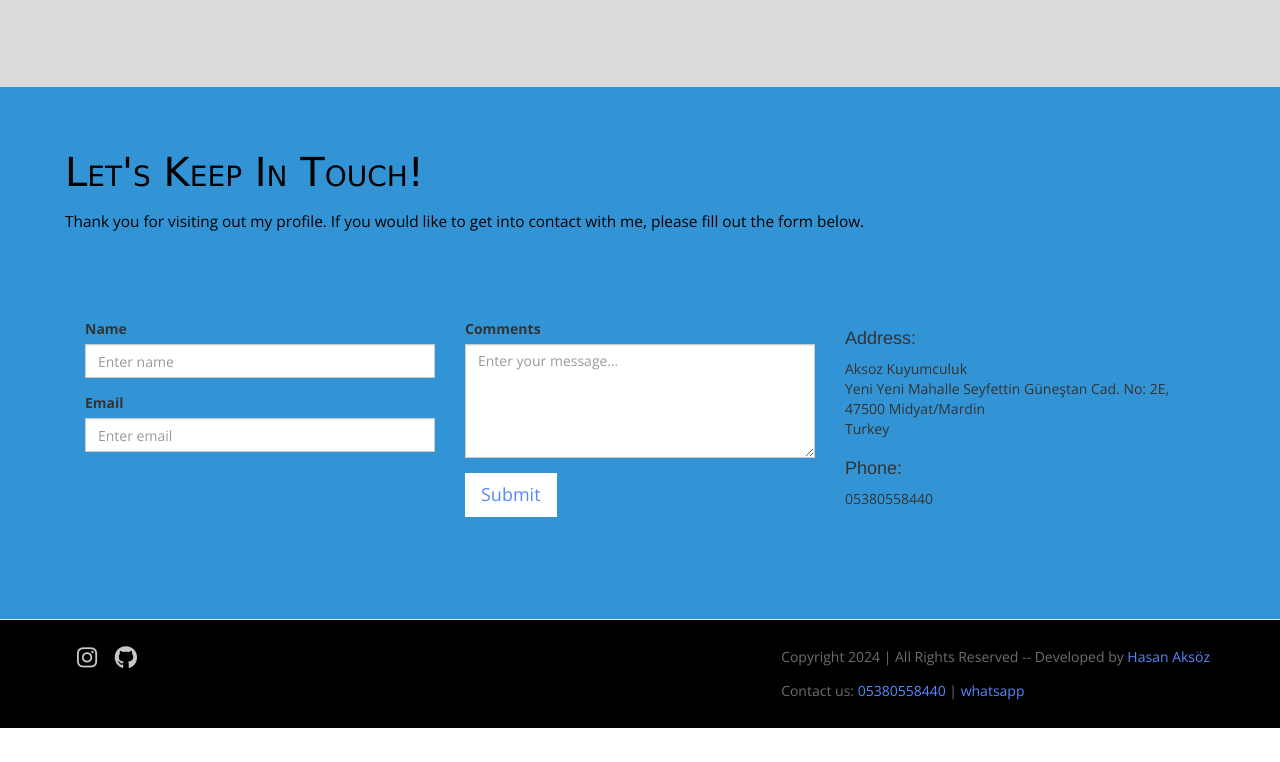
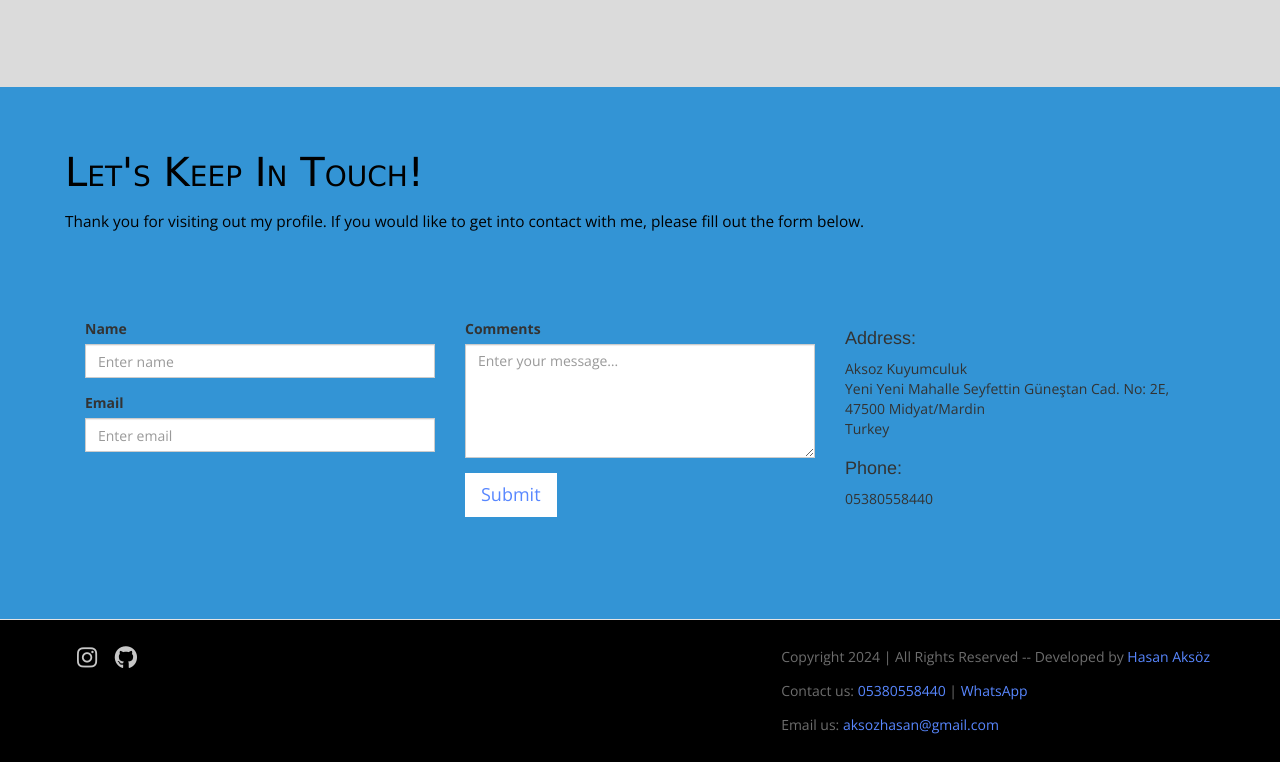
Before and after one commit to Hasanaksoz47/hasanaksoz.com, a plain HTML site: page index.html in a window 1280 px wide. Shown: the part 3954-4716 px from the top of the page. Before the commit the page ends 4682 px from the top, so only its background shows below. Drawn offline with nearby package versions, Linux system fonts and the light colour scheme; files that its build step writes are made by us from their sources; files whose address does not match are found by name.

Commit message:
Update index.html

```diff
--- a/index.html
+++ b/index.html
@@ -480,8 +480,10 @@
           <span class="pull-right">
             Copyright 2024 | All Rights Reserved -- Developed by <a href="https://instagram.com/_hasan_aksoz">Hasan
               Aksöz</a><br>
-            Contact us: <a href="tel:+905380558440">05380558440</a> |  <a href="https://wa.me/905380558440?text=Merhaba,%20sizinle%20iletişime%20geçmek%20istiyorum!" class="hireMe"
-            target="_blank" class="hireMe" target="_blank">whatsapp</a>
+            Contact us: <a href="tel:+905380558440">05380558440</a> | <a
+              href="https://wa.me/905380558440?text=Merhaba,%20sizinle%20iletişime%20geçmek%20istiyorum!" class="hireMe"
+              target="_blank">WhatsApp</a><br>
+            Email us: <a href="mailto:aksozhasan@gmail.com">aksozhasan@gmail.com</a>
           </span>
         </div>
       </div>
```
